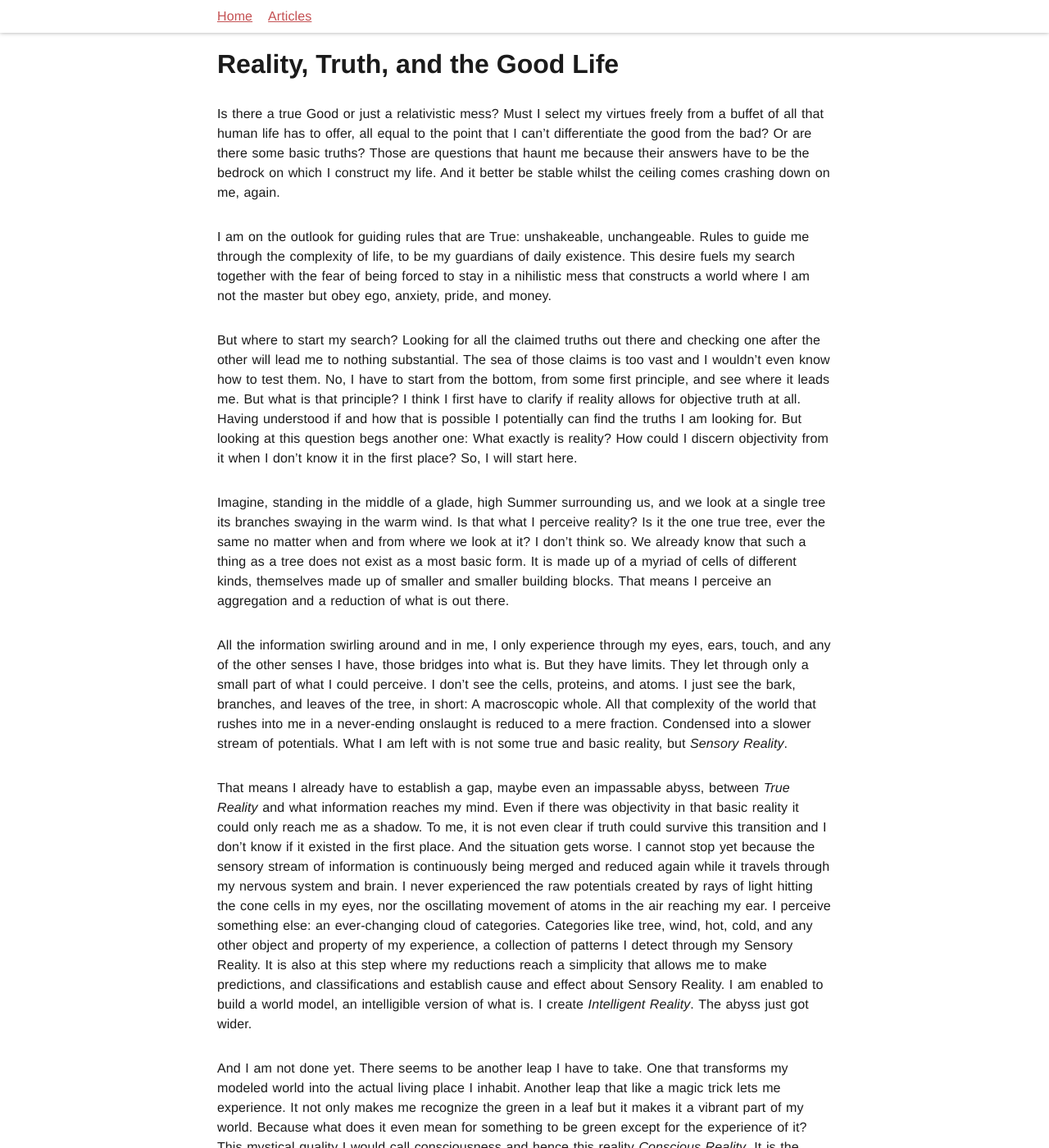
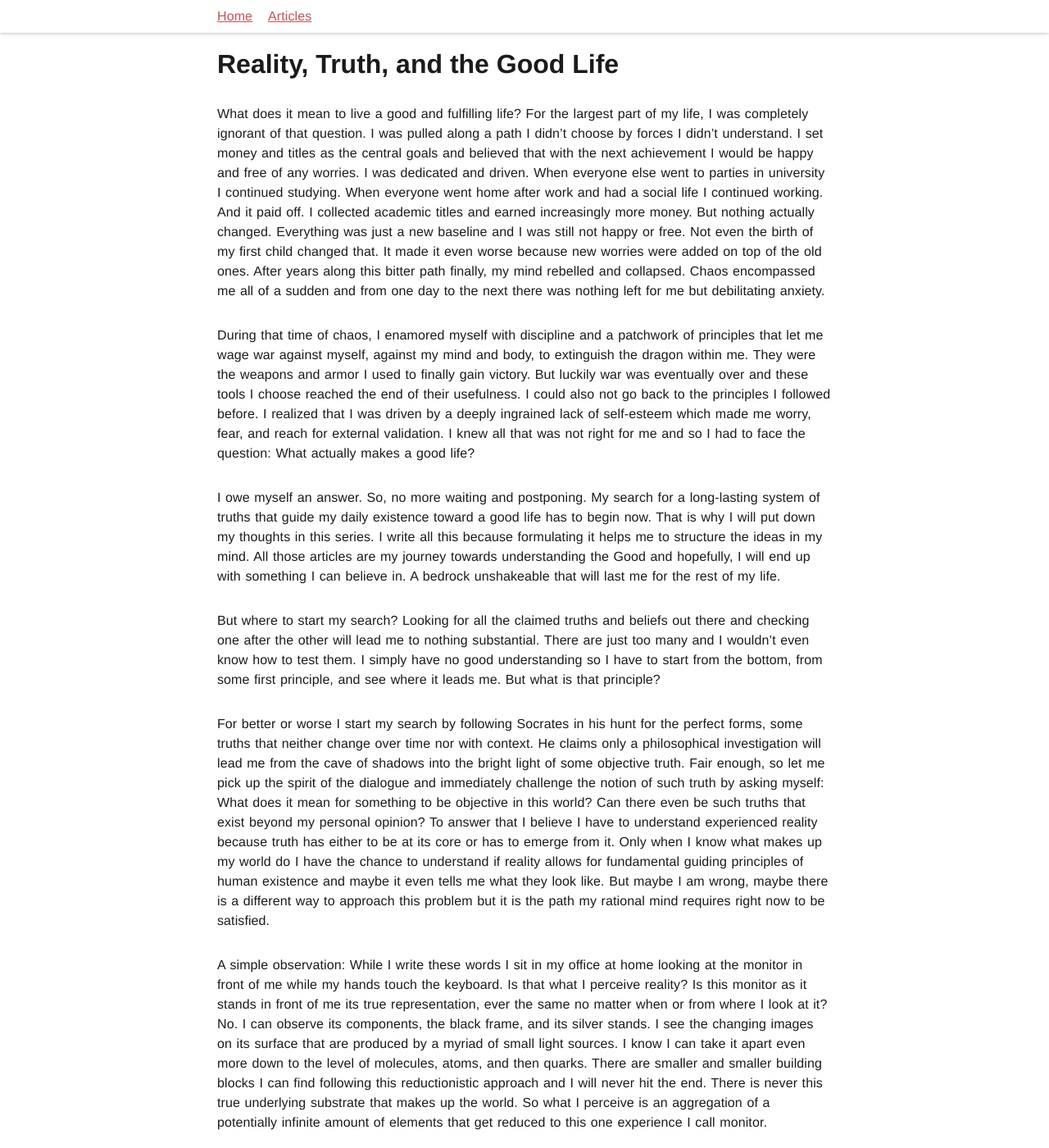
Before and after one commit to pheymann/paulheymann-website, a Jekyll site: the page built from _posts/2022-08-29-reality-truth-and-the-good-life.md, in a window 1280 px wide and 1400 px high. Shown: the whole window at 82% size. Built offline with Jekyll 4.4.1, drawn with Linux system fonts in a browser that asks for light colours; some of the changed text lies outside the part shown.

Commit message:
thoughts: update reality series intro

```diff
--- a/_posts/2022-08-29-reality-truth-and-the-good-life.md
+++ b/_posts/2022-08-29-reality-truth-and-the-good-life.md
@@ -8,26 +8,33 @@ meta_description: Reality, Truth, and the Good Life
 meta_keywords: plato socrates hume philosophy truth life
 ---
 
-Is there a true Good or just a relativistic mess? Must I select my virtues freely from a buffet of all that human life has to offer, all equal to the point that I can’t differentiate the good from the bad? Or are there some basic truths? Those are questions that haunt me because their answers have to be the bedrock on which I construct my life. And it better be stable whilst the ceiling comes crashing down on me, again.
+What does it mean to live a good and fulfilling life? For the largest part of my life, I was completely ignorant of that question. I was pulled along a path I didn’t choose by forces I didn’t understand. I set money and titles as the central goals and believed that with the next achievement I would be happy and free of any worries. I was dedicated and driven. When everyone else went to parties in university I continued studying. When everyone went home after work and had a social life I continued working. And it paid off. I collected academic titles and earned increasingly more money. But nothing actually changed. Everything was just a new baseline and I was still not happy or free. Not even the birth of my first child changed that. It made it even worse because new worries were added on top of the old ones. After years along this bitter path finally, my mind rebelled and collapsed. Chaos encompassed me all of a sudden and from one day to the next there was nothing left for me but debilitating anxiety.
 
-I am on the outlook for guiding rules that are True: unshakeable, unchangeable. Rules to guide me through the complexity of life, to be my guardians of daily existence. This desire fuels my search together with the fear of being forced to stay in a nihilistic mess that constructs a world where I am not the master but obey ego, anxiety, pride, and money.
+During that time of chaos, I enamored myself with discipline and a patchwork of principles that let me wage war against myself, against my mind and body, to extinguish the dragon within me. They were the weapons and armor I used to finally gain victory. But luckily war was eventually over and these tools I choose reached the end of their usefulness. I could also not go back to the principles I followed before. I realized that I was driven by a deeply ingrained lack of self-esteem which made me worry, fear, and reach for external validation. I knew all that was not right for me and so I had to face the question: What actually makes a good life?
 
-But where to start my search? Looking for all the claimed truths out there and checking one after the other will lead me to nothing substantial. The sea of those claims is too vast and I wouldn’t even know how to test them. No, I have to start from the bottom, from some first principle, and see where it leads me. But what is that principle? I think I first have to clarify if reality allows for objective truth at all. Having understood if and how that is possible I potentially can find the truths I am looking for. But looking at this question begs another one: What exactly is reality? How could I discern objectivity from it when I don’t know it in the first place? So, I will start here.
+I owe myself an answer. So, no more waiting and postponing. My search for a long-lasting system of truths that guide my daily existence toward a good life has to begin now. That is why I will put down my thoughts in this series. I write all this because formulating it helps me to structure the ideas in my mind. All those articles are my journey towards understanding the Good and hopefully, I will end up with something I can believe in. A bedrock unshakeable that will last me for the rest of my life.
 
-Imagine, standing in the middle of a glade, high Summer surrounding us, and we look at a single tree its branches swaying in the warm wind. Is that what I perceive reality? Is it the one true tree, ever the same no matter when and from where we look at it? I don’t think so. We already know that such a thing as a tree does not exist as a most basic form. It is made up of a myriad of cells of different kinds, themselves made up of smaller and smaller building blocks. That means I perceive an aggregation and a reduction of what is out there.
+But where to start my search? Looking for all the claimed truths and beliefs out there and checking one after the other will lead me to nothing substantial. There are just too many and I wouldn’t even know how to test them. I simply have no good understanding so I have to start from the bottom, from some first principle, and see where it leads me. But what is that principle?
 
-All the information swirling around and in me, I only experience through my eyes, ears, touch, and any of the other senses I have, those bridges into what is. But they have limits. They let through only a small part of what I could perceive. I don’t see the cells, proteins, and atoms. I just see the bark, branches, and leaves of the tree, in short: A macroscopic whole. All that complexity of the world that rushes into me in a never-ending onslaught is reduced to a mere fraction. Condensed into a slower stream of potentials. What I am left with is not some true and basic reality, but *Sensory Reality*.
+For better or worse I start my search by following Socrates in his hunt for the perfect forms, some truths that neither change over time nor with context. He claims only a philosophical investigation will lead me from the cave of shadows into the bright light of some objective truth. Fair enough, so let me pick up the spirit of the dialogue and immediately challenge the notion of such truth by asking myself: What does it mean for something to be objective in this world? Can there even be such truths that exist beyond my personal opinion? To answer that I believe I have to understand experienced reality because truth has either to be at its core or has to emerge from it. Only when I know what makes up my world do I have the chance to understand if reality allows for fundamental guiding principles of human existence and maybe it even tells me what they look like. But maybe I am wrong, maybe there is a different way to approach this problem but it is the path my rational mind requires right now to be satisfied.
 
-That means I already have to establish a gap, maybe even an impassable abyss, between *True Reality* and what information reaches my mind. Even if there was objectivity in that basic reality it could only reach me as a shadow. To me, it is not even clear if truth could survive this transition and I don’t know if it existed in the first place. And the situation gets worse. I cannot stop yet because the sensory stream of information is continuously being merged and reduced again while it travels through my nervous system and brain. I never experienced the raw potentials created by rays of light hitting the cone cells in my eyes, nor the oscillating movement of atoms in the air reaching my ear. I perceive something else: an ever-changing cloud of categories. Categories like tree, wind, hot, cold, and any other object and property of my experience, a collection of patterns I detect through my Sensory Reality. It is also at this step where my reductions reach a simplicity that allows me to make predictions, and classifications and establish cause and effect about Sensory Reality. I am enabled to build a world model, an intelligible version of what is. I create *Intelligent Reality*. The abyss just got wider.
+A simple observation: While I write these words I sit in my office at home looking at the monitor in front of me while my hands touch the keyboard. Is that what I perceive reality? Is this monitor as it stands in front of me its true representation, ever the same no matter when or from where I look at it? No. I can observe its components, the black frame, and its silver stands. I see the changing images on its surface that are produced by a myriad of small light sources. I know I can take it apart even more down to the level of molecules, atoms, and then quarks. There are smaller and smaller building blocks I can find following this reductionistic approach and I will never hit the end. There is never this true underlying substrate that makes up the world. So what I perceive is an aggregation of a potentially infinite amount of elements that get reduced to this one experience I call monitor.
 
-And I am not done yet. There seems to be another leap I have to take. One that transforms my modeled world into the actual living place I inhabit. Another leap that like a magic trick lets me experience. It not only makes me recognize the green in a leaf but it makes it a vibrant part of my world. Because what does it even mean for something to be green except for the experience of it? This mystical quality I would call consciousness and hence this reality *Conscious Reality*. It is the place where feelings are born, where good, bad, pain, joy and suffering exist. But how this reality comes to be is a complete mystery to me.
+Why is that? Because I only experience this world through my eyes, ears, touch, feeling, and any of the other senses I have. Those imperfect bridges into what is. They only let through a small part of what I could perceive. I don’t experience molecules, atoms, or quarks. I just see the macroscopic whole. All that complexity of the world that rushes into me in a never-ending onslaught is reduced to a mere fraction., condensed into a slower stream of potentials and what I am left with is some far removed representation of what could be some true reality. What I have is *Sensory Reality*.
+
+But that means I already have to establish a gap, maybe even an impassable abyss, between *True Reality* and what information reaches my mind. Even if there was objectivity in the first place it could only reach me as a shadow. To me, it is not even clear if truth could survive this transition. And I cannot stop yet because the sensory stream of information is continuously being merged and reduced again while it travels through my nervous system and brain. I never experienced the raw potentials created by rays of light hitting the cone cells in my eyes, nor the oscillating movement of atoms in the air reaching my ear. I perceive something else: an ever-changing cloud of concepts. Concepts like tree, wind, hot, cold, and any other object and property of my experience: a collection of patterns I detect through my Sensory Reality. It is also at this stage where my reductions reach a simplicity that allows me to make predictions, and classifications and establish cause and effect about Sensory Reality. I am enabled to build a world model, an intelligible version of what is. I create *Intelligent Reality*. The abyss just got wider.
+
+And I am not done yet. There seems to be another leap I have to take. One that transforms my modeled world into the actual living place I inhabit. Another leap that like a magic trick lets me experience. It not only makes me recognize the green in a leaf but it makes it a vibrant part of my world. Because what does it even mean for something to be green except for the experience of it? This mystical quality I would call consciousness and hence this reality *Conscious Reality*. It is the place where good, bad, pain, joy, and suffering exist. But how this reality comes to be is a complete mystery to me.
 
 But, alas, I am not allowed to be conscious of all of Intelligent Reality. Only a narrow sliver becomes life the rest flows out into sub-consciousness, sometimes emerging but mostly disappearing as if it never existed in the first place. So, I reduced my reality even more without knowing what guides that focus. I increased the gap again.
 
-A single question led to many and now there is less clarity of what reality and hence objectivity is. I only know that it passes through many reductions before it becomes my experience. Every single one is a mere shadow of its origin, making objectivity in an underlying true reality impossible to experience, I believe. How could I detect the true form of the good when I only see reflections of shadows and I am unable to leave the cave that is my senses, intelligence, and consciousness?
+A single question led to many and the realization that I cannot count on reality itself to provide the truths I am looking for. I have to search for them with ever more vigor and for that, I have a rough map now. I can take a closer look at all the different stages of reality and see if something emerges.
 
-Or maybe I am wrong. What about experience itself? I know that I experience, that I have a conscious reality filled with life. But isn’t that pure subjectivity? This knowledge stays unchanged as long as my mind is, unchanged by emotions or opinions, but at the same time it is the subject, there is no independence of my mind since experience is partially or in its totality my mind. Experience is the one thing that is objective while being ultimately subjective. So, what I am left with is an abyss between true reality and me and a single truth. How can I recover true good, happiness, and beauty from that? I don’t know for now, but optimistically I go on.
+Or maybe I am wrong. Maybe there is already a truth right under my nose. I know that I experience, that I have a conscious reality filled with life. But isn’t that pure subjectivity? This knowledge stays unchanged as long as my mind is, unchanged by emotions or opinions, but at the same time it is the subject, there is no independence of my mind since experience is partially or in its totality my mind. Experience is the one thing that is objective while being ultimately subjective.  But on its own, it is hardly a guiding system for my life. It is for me a profound realization that I experience but it needs some more investigation to build the Good around it.
+
+What I am left with so far is an abyss between true reality and me and a single truth. How can I recover true good, happiness, and beauty from that? I don’t know for now, but optimistically I go on and try to figure out what reality is. Not with a purely scientific view of the world but an experience-based one.
 
 ## Read next
-* [Detour: What exactly is "me"?]({% post_url 2022-08-29-truth-detour-what-is-me %})
+* [Reality: What exactly is "me"?]({% post_url 2022-08-29-reality-what-is-me %})
 * [Wisdom is not a virtue, Socrates]({% post_url 2022-08-02-wisdom-is-a-virtue-socrates %})
+* [The Republic by Plato](https://www.gutenberg.org/ebooks/1497)
```
Also changed, not shown: _posts/2022-08-29-reality-what-is-me.md (renamed from _posts/2022-08-29-truth-detour-what-is-me.md).
